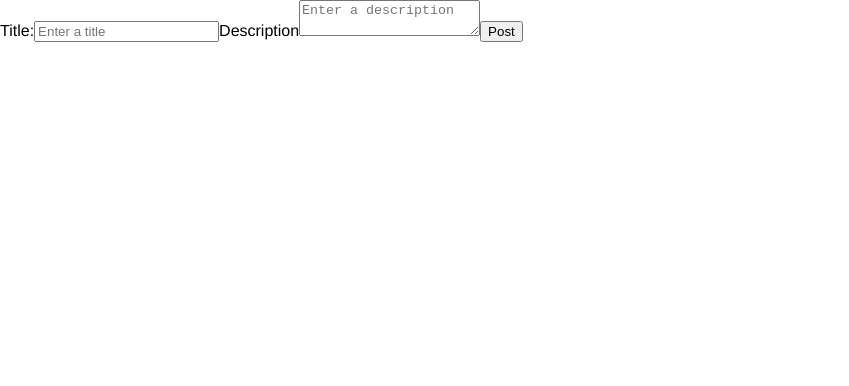
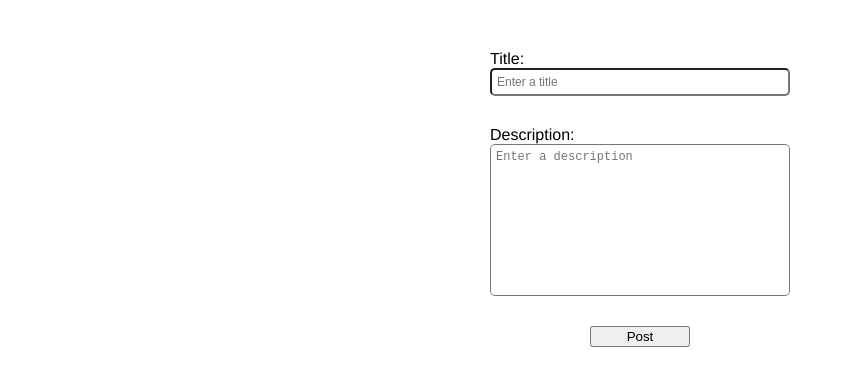
Before and after one commit to horadam/fullstack-ryanslist, a React app in the folder client/: page /post/1 in a window 1280 px wide. Shown: the whole page, without its empty margins (0-849 px from the left). Built offline with nearby package versions, Linux system fonts and the light colour scheme.

Commit message:
css improvements

```diff
--- a/client/src/components/CurrentCategory.js
+++ b/client/src/components/CurrentCategory.js
@@ -11,8 +11,11 @@ const CurrentCategory = (props) => {
 
 
     return (
-        <div>
+        <div id="currentCat">
             <h1>{props.name}</h1>
+            <p>
+                <Link to={"/"}>&lt; all categories</Link>
+            </p>
             <h4>
                 <Link to={"/post/" + props.categoryId}>create a posting</Link>
             </h4>
@@ -20,7 +23,7 @@ const CurrentCategory = (props) => {
                 {props.currentListings.map((listing, i) => (
                     <li key={'listing' + i}>
                         <p><Link to={"/listing/" + listing.id}>{listing.name}</Link></p>
-                        <p>{listing.listing}</p>
+                        {/* <p>{listing.listing}</p> */}
                     </li>
                 ))}
             </ul>
--- a/client/src/components/CurrentListing.js
+++ b/client/src/components/CurrentListing.js
@@ -10,9 +10,9 @@ const Listing = (props) => {
 
 
     return (
-        <div>
+        <div id="listing">
             <Link to={'/' + props.slug}> &lt; Back to category</Link>
-            <p>{props.name}</p>
+            <h3>{props.name}</h3>
             <p>{props.listing}</p>
         </div>
     )
--- a/client/src/components/Nav.js
+++ b/client/src/components/Nav.js
@@ -1,4 +1,4 @@
-import React, { Fragment, Component } from 'react'
+import React, {  Component } from 'react'
 
 class Nav extends Component {
 
--- a/client/src/components/Post.js
+++ b/client/src/components/Post.js
@@ -19,11 +19,11 @@ const Post = (props) =>  {
 
 
         return (
-            <form onSubmit={handleSubmit}>
+            <form id="post" onSubmit={handleSubmit}>
                 <label>Title:</label>
-                <input type="text" id="name" name="name" placeholder="Enter a title" onChange={e => setName(e.target.value)} />
-                <label>Description</label>
-                <textarea id="listing" name="listing" placeholder="Enter a description" onChange={e => setListing(e.target.value)} />
+                <input autocomplete="off" type="text" id="name" name="name" placeholder="Enter a title" onChange={e => setName(e.target.value)} />
+                <label>Description:</label>
+                <textarea id="ldescription" name="description" rows="10" placeholder="Enter a description" onChange={e => setListing(e.target.value)} />
                 <button type="submit">Post</button>
             </form>
         )
--- a/client/src/styles/base.css
+++ b/client/src/styles/base.css
@@ -206,3 +206,41 @@ body {
         #footer #copySign {
             color: black;
         }
+
+    /* ------------------- */
+
+
+        #currentCat {
+            margin-left: 50px;
+        }
+
+        #currentCat h4,p {
+            margin-left: 50px;
+        }
+
+
+        #post {
+            display: flex;
+            flex-direction: column;
+            width: 300px;
+            margin: auto;
+            margin-top: 50px;
+        }
+
+        #post input, textarea {
+            margin-bottom: 30px;
+            resize: none;
+            border-radius: 5px;
+            padding: 5px;
+            font-size: 12px;
+        }
+
+        #post button {
+            width: 100px;
+            align-self: center
+        }
+
+        #listing {
+            margin-left: 50px;
+            margin-top: 50px;
+        }
--- a/server/routes/index.js
+++ b/server/routes/index.js
@@ -12,6 +12,7 @@ const conn = require('../db')
 
 router.get('/cities', function(req, res, next) {
   conn.query('SELECT * FROM cities', (err, results, fields) => {
+    console.log('fields',fields)
     res.json({
       cities: results
     })
```
Also changed, not shown: 1 other file.
